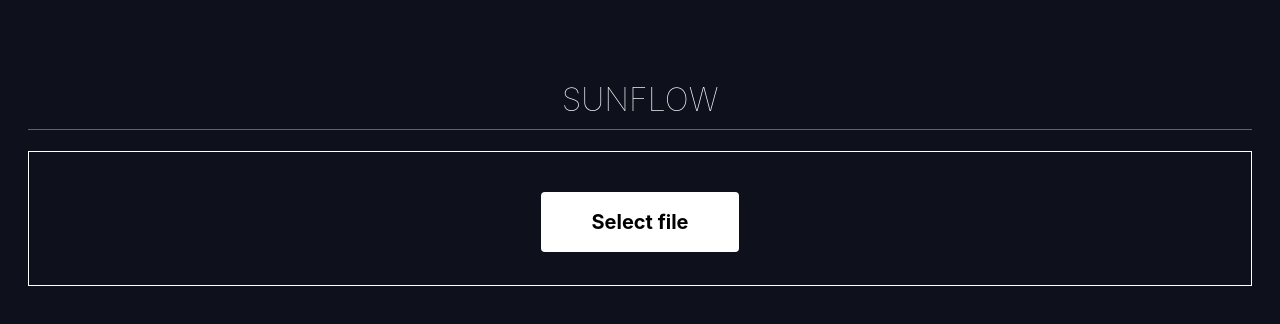
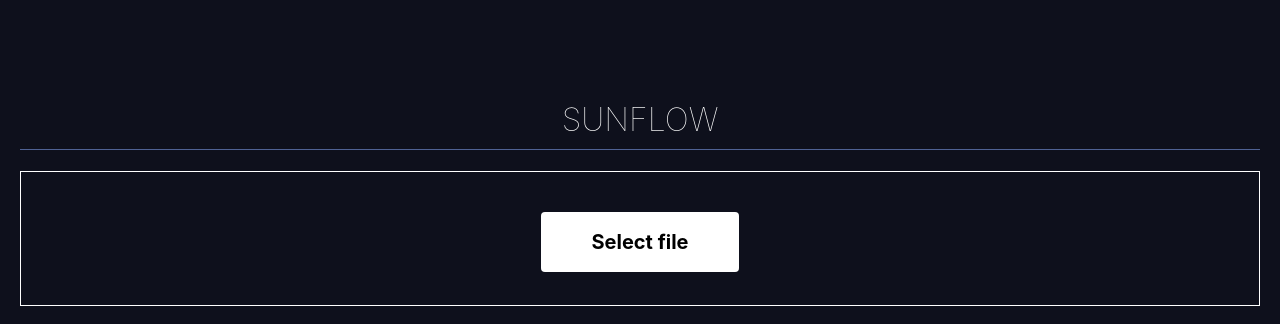
Before and after one commit to kaz1ngton/sunflow_noi-hackathon, a React (Create React App) app in the folder frontend/: page / in a window 1280 px wide. Shown: the top 324 px of the page. Built offline with nearby package versions, Linux system fonts and the light colour scheme.

Commit message:
fix: global styles

```diff
--- a/frontend/src/App.css
+++ b/frontend/src/App.css
@@ -2,7 +2,8 @@ body {
     background: #0e101c;
     font-family: -apple-system, BlinkMacSystemFont, 'Segoe UI', 'Roboto', 'Oxygen',
         'Ubuntu', 'Cantarell', 'Fira Sans', 'Droid Sans', 'Helvetica Neue', sans-serif;
-    padding: 0 20px;
+    padding: 0;
+    margin: 0;
 }
 
 form {
@@ -51,6 +52,14 @@ input {
     padding: 10px 15px;
     margin-bottom: 10px;
     font-size: 14px;
+}
+
+.App {
+    height: 100vh;
+    display: flex;
+    flex-direction: column;
+    padding: 20px;
+    position: relative;
 }
 
 .materialUIInput {
```
